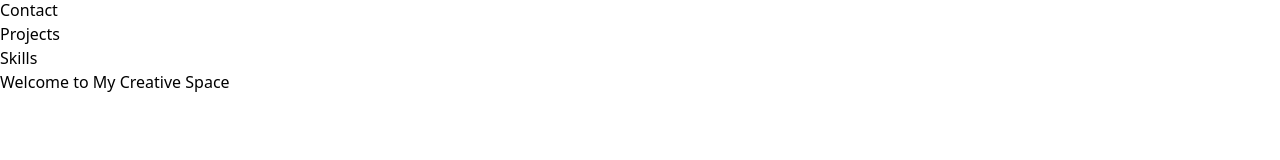
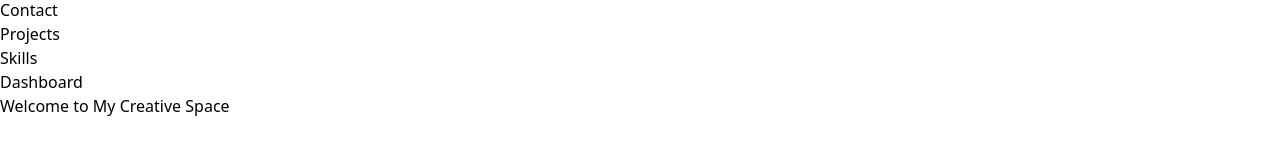
Before and after one commit to jaykmarBCET/portfolio1, a React (Vite) app: page / in a window 1280 px wide. Both pictures are taken after a click on the icon 8 px from the left and 332 px from the top of the page. Shown: the part 398-558 px from the top of the page. Built offline with nearby package versions, Linux system fonts and the light colour scheme; no server answers.

Commit message:
add dashboard

```diff
--- a/index.html
+++ b/index.html
@@ -3,9 +3,8 @@
   <head>
     <meta charset="UTF-8" />
 
-    <link rel="icon" type="image/svg+xml" href="/vite.svg" />
     <meta name="viewport" content="width=device-width, initial-scale=1.0" />
-    <title>Vite + React</title>
+    <title>Jay Kumar</title>
   </head>
   <body>
     <div id="root"></div>
--- a/src/components/Heading.jsx
+++ b/src/components/Heading.jsx
@@ -91,6 +91,16 @@ const List = ({toggle,  setToggle}) => {
           Skills
         </NavLink>
       </li>
+      <li className="navItem">
+        <NavLink
+          className={({ isActive }) =>
+            isActive ? " animated bg-black py-2 px-4 text-white font-bold shadow-lg rounded-lg mx-1 hover:bg-black ":"animated py-2 px-4 text-white font-bold shadow-lg rounded-lg mx-1 hover:bg-black "
+          }
+          to="/dashboard"
+        >
+          Dashboard
+        </NavLink>
+      </li>
     </ul>
   );
 };
```
